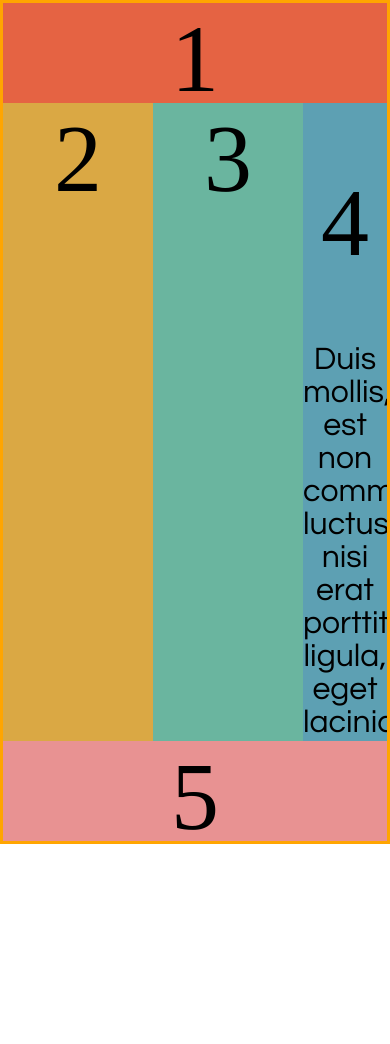
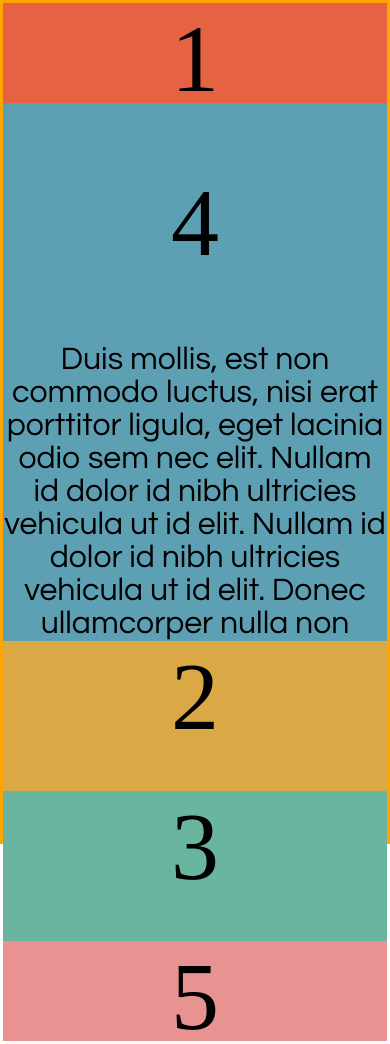
Before and after one commit to vaevictis/flexbox-demo, a plain HTML site: page mail.html in a window 390 px wide. Before the commit the page ends 852 px from the top, so only its background shows below. Drawn offline with Linux system fonts and the light colour scheme.

Commit message:
Add responsive styles

```diff
--- a/styles.css
+++ b/styles.css
@@ -75,4 +75,20 @@ main.flex-container .flex-item__article {
   font-family: 'KiloGram';
   font-weight: normal;
   font-size: 96px;
-}*/
+}
+
+
+@media only screen and (max-width: 768px) {
+  main.flex-container {
+    flex-direction: column;
+  }
+  main.flex-container .flex-item4 {
+    order: 2;
+  }
+  main.flex-container .flex-item2 {
+    order: 3;
+  }
+  main.flex-container .flex-item3 {
+    order: 4;
+  }
+}
```
